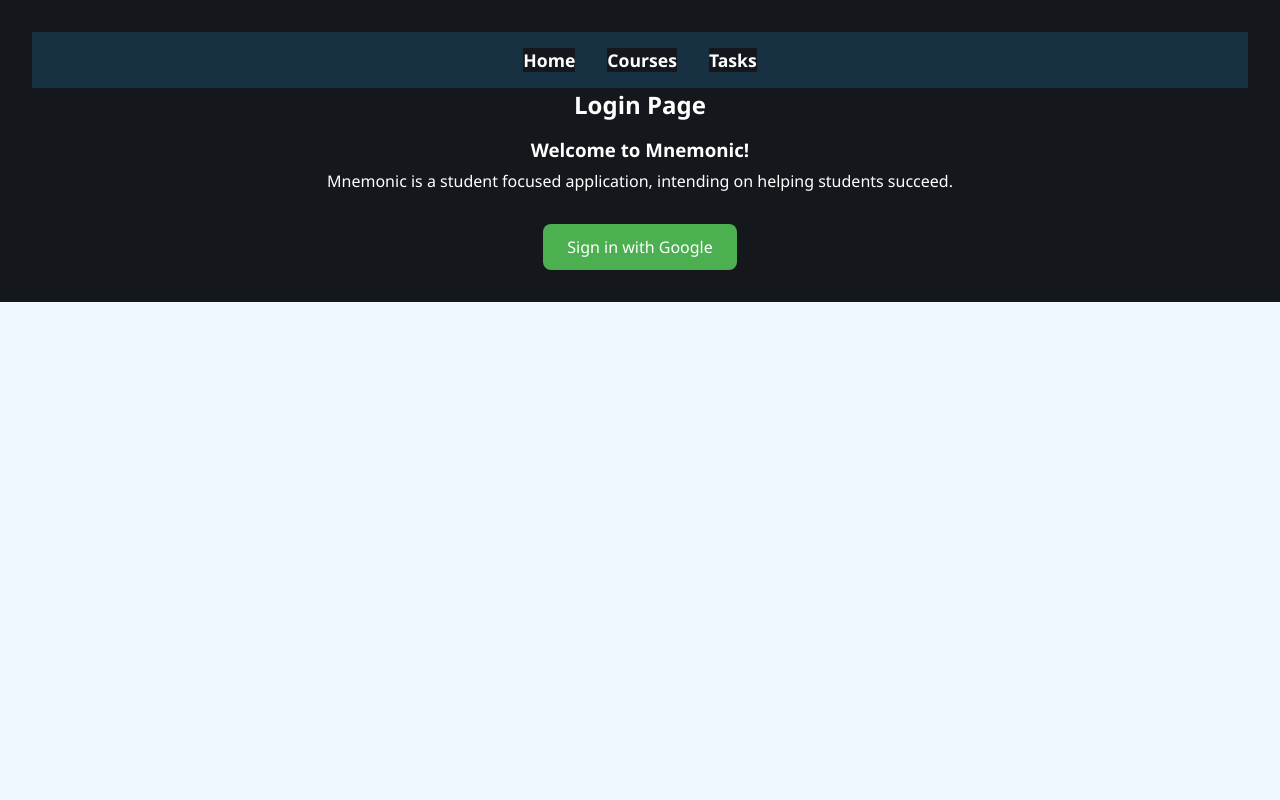
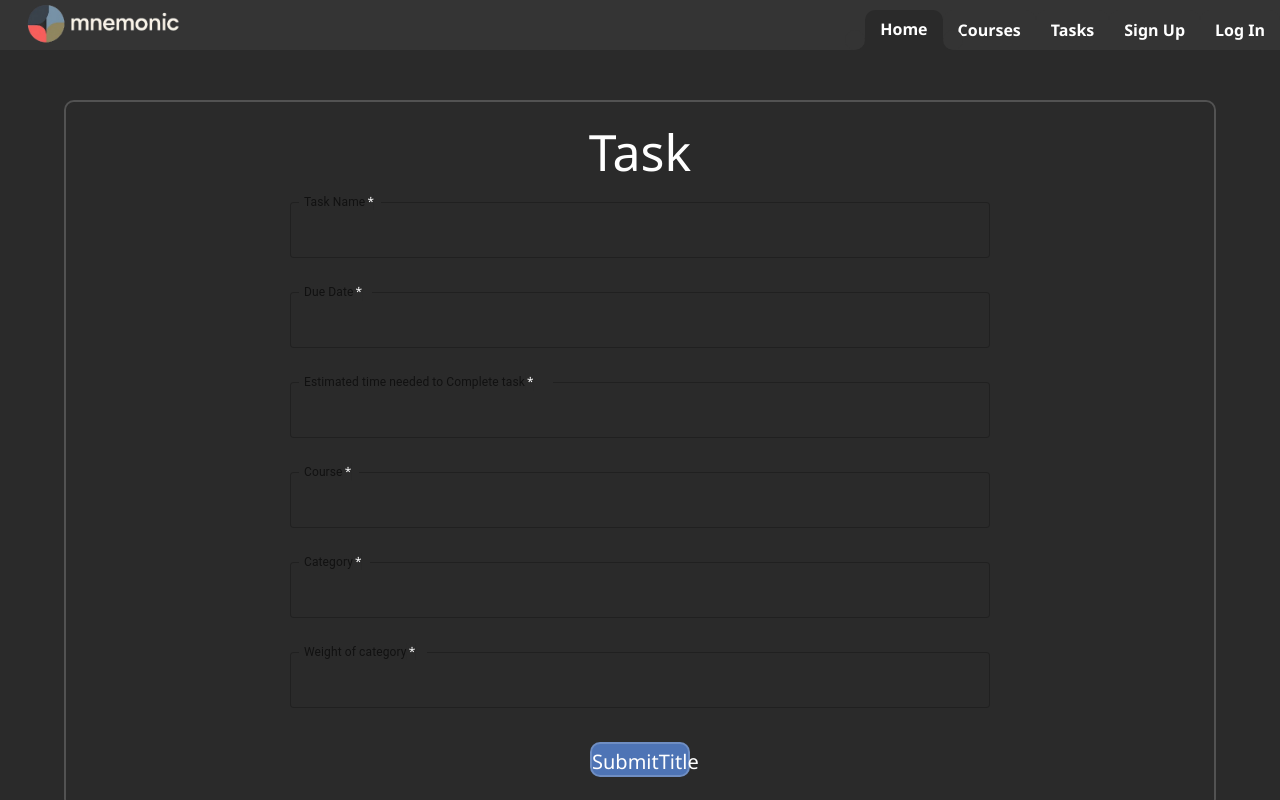
Before and after one commit to NaSirMiller/mnemonic, a React (Vite) app in the folder frontend/: page /auth in a window 1280 px wide. Built offline with nearby package versions, Linux system fonts and the light colour scheme; no server answers.

Commit message:
adding current progress before changing to home page

```diff
--- a/frontend/package.json
+++ b/frontend/package.json
@@ -11,6 +11,9 @@
     "test": "jest"
   },
   "dependencies": {
+    "@emotion/react": "^11.14.0",
+    "@emotion/styled": "^11.14.1",
+    "@mui/material": "^7.3.4",
     "@react-oauth/google": "^0.12.2",
     "firebase": "^12.3.0",
     "react": "^19.1.1",
--- a/frontend/src/App.tsx
+++ b/frontend/src/App.tsx
@@ -1,5 +1,6 @@
 import "./index.css";
 import NavBar from "./NavBar/NavBar";
+import FormContainer from "./formComponents/FormContainer.tsx";
 import { createBrowserRouter, RouterProvider } from "react-router-dom";
 import { HomePage } from "./pages/HomePage";
 import { LoginPage } from "./pages/LoginPage";
@@ -22,8 +23,12 @@ const appRouter = createBrowserRouter([
 
 function App() {
     return (
-        <RouterProvider router={appRouter}></RouterProvider>
-        // <NavBar />
+        // <RouterProvider router={appRouter}></RouterProvider>
+        <div>
+            <NavBar />
+            <FormContainer />
+        </div>
+
     );
 }
 
--- a/frontend/src/NavBar/NavBar.css
+++ b/frontend/src/NavBar/NavBar.css
@@ -13,19 +13,26 @@
     justify-content: space-between;
 
     user-select: none;
-    background-color: #2A2A2A;
+    background-color: #343434;
     color: #FFFFFF;
 }
 
 .navbar-logo {
-    height: 100%;
+    margin-top: 5px;
+    height: 40px;
     width: 200px;
-    background-color: #2A2A2A;
+
+    display: flex;
+    justify-content: center;
+    align-items: center;
+
+    object-fit: cover;
+    background-color: transparent;
 }
 
 .navbar-hamburger {
     display: none;
-    background-color: #2A2A2A;
+    background-color: #343434;
 }
 
 .navbar-button-cont {
@@ -33,7 +40,6 @@
     margin-top: 0;
     padding: 0 15px;
 
-    border: 2px solid transparent;
     border-radius: 10px 10px 0px 0px;
 
     display: flex;
@@ -42,13 +48,12 @@
 
     position: relative;
 
-    background-color: #2A2A2A;
+    background-color: #343434;
 }
 
 .navbar-button-cont.focused {
-    border: 2px solid #FFFFFF20;
     border-bottom: 2px solid transparent;
-    background-color: #14181C;
+    background-color: #2A2A2A;
 }
 
 .left::before,
@@ -62,7 +67,7 @@
     position: absolute;
     bottom: 0;
 
-    background-color: #2A2A2A;
+    background-color: #343434;
 }
 .left::before { left: -10px; }
 .right::before { right: -10px; }
@@ -76,7 +81,7 @@
     bottom: -2px;
     z-index: 1;
 
-    background-color: #14181C;
+    background-color: #2A2A2A;
 }
 .left{ left: -10px; }
 .right{ right: -10px; }
@@ -93,7 +98,7 @@
     flex-flow: column wrap;
     justify-content: flex-end;
 
-    background-color: #2A2A2A;
+    background-color: #343434;
 }
 
 .green-background { background-color: #949D6A; }
--- a/frontend/src/NavBar/NavBar.tsx
+++ b/frontend/src/NavBar/NavBar.tsx
@@ -13,7 +13,7 @@ function NavBar() {
 
     return (
         <div className="navbar-cont">
-            <div className="navbar-logo">Mnemonic Logo</div>
+            <img src="/images/mnemonic_logo.png" alt="mnemonic logo" className="navbar-logo" />
 
             {/* Hamburger button for small screens */}
             <div
--- /dev/null
+++ b/frontend/src/formComponents/FormComponents.css
@@ -0,0 +1,75 @@
+.form-cont {
+    box-sizing: border-box;
+    height: auto;
+    width: 90%;
+
+    margin: auto;
+    margin-top: 50px;
+    margin-bottom: 50px;
+    /* background-color: red; */
+
+    border-radius: 10px;
+    border: 2px solid #FFFFFF30;
+}
+
+.form-title {
+    height: 100px;
+    width: 100%;
+    line-height: 100px;
+
+    font-size: 50px;
+
+    text-align: center;
+    border-radius: 10px 10px 0 0;
+
+    /* background-color: yellow; */
+}
+
+.form-input-cont {
+    height: auto;
+    width: 100%;
+    border-radius: 0 0 10px 10px;
+
+    display: flex;
+    flex-flow: column wrap;
+    text-align: center;
+    gap: 40px;
+    /* background-color: yellow; */
+}
+
+.form-button {
+    height: 35px;
+    width: 100px;
+    line-height: 35px;
+
+    margin: auto;
+    margin-bottom: 30px;
+
+    font-size: 20px;
+
+    border-radius: 10px;
+    border: 2px solid #FFFFFF30;
+
+    background-color: #4e74b5;
+}
+
+.short-input {
+    height: 50px;
+    width: 70%;
+    max-width: 700px;
+    padding-left: 20px;
+    line-height: 50px;
+
+    margin: auto;
+    margin-bottom: 30px;
+
+    border-radius: 10px;
+    border: 2px solid red;
+
+    font-size: 20px;
+
+    outline: none;
+
+    background-color: #FFFFFF;
+    color: #FFFFFF;
+}
--- /dev/null
+++ b/frontend/src/formComponents/FormContainer.tsx
@@ -0,0 +1,26 @@
+import ShortTextInput from "./ShortTextInput.tsx";
+import "./FormComponents.css";
+
+function FormContainer() {
+    return (
+        <div className="form-cont">
+            <div className="form-title">
+                Task
+            </div>
+            <div className="form-input-cont">
+                <ShortTextInput valueParent={ "Task Name" }/>
+                <ShortTextInput valueParent={ "Due Date" }/>
+                <ShortTextInput valueParent={ "Estimated time needed to Complete task" }/>
+                <ShortTextInput valueParent={ "Course" }/>
+                <ShortTextInput valueParent={ "Category" }/>
+                <ShortTextInput valueParent={ "Weight of category" }/>
+                <div className="form-button">
+                    SubmitTitle
+                </div>
+            </div>
+           {/* <ShortTextInput />  */}
+        </div>
+    );
+}
+
+export default FormContainer;
--- /dev/null
+++ b/frontend/src/formComponents/ShortTextInput.tsx
@@ -0,0 +1,23 @@
+import { useState } from 'react';
+import TextField from '@mui/material/TextField';
+import "./FormComponents.css";
+
+function ShortTextInput( { valueParent } ) {
+    const [ value, setValue ] = useState( valueParent );
+    return (
+        <div>
+            <TextField
+                required
+                variant="outlined"
+                label={ valueParent }
+                name={ valueParent }
+                className="short-input"
+                defaultValue={ valueParent }
+                value={ value }
+                onChange={ (e) => setValue( e.target.value ) }
+            />
+        </div>
+    );
+}
+
+export default ShortTextInput;
--- a/frontend/src/index.css
+++ b/frontend/src/index.css
@@ -3,5 +3,5 @@
     margin: 0;
     padding: 0;
     color: #FFFFFF;
-    background-color: #14181C;
+    background-color: #2A2A2A;
 }
```
Also changed, not shown: frontend/public/images/mnemonic_logo.png (added), frontend/src/formComponents/LargeTextInput.tsx (added), 1 other file (tests, documents, lock files or other folders).
